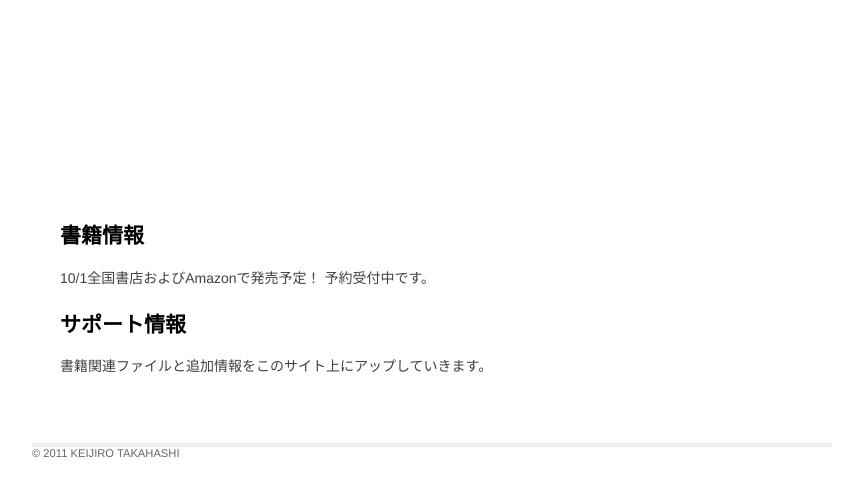
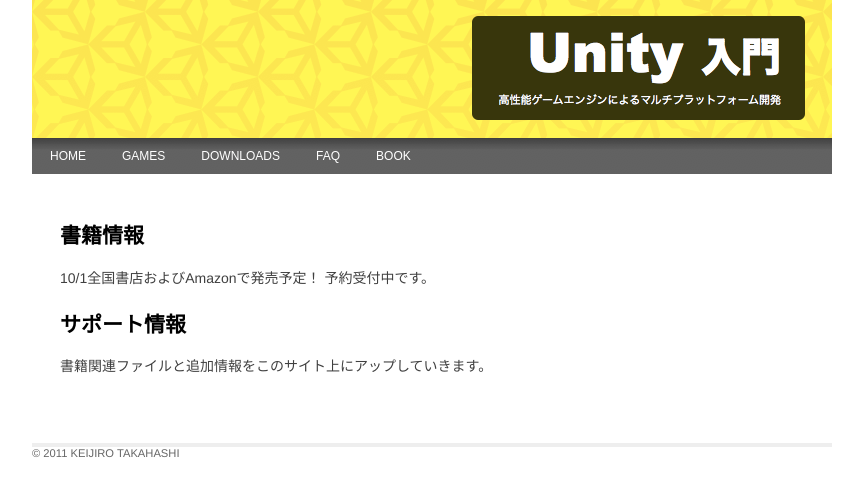
Before and after one commit to unity-yb/unity-yb.github.com, a Jekyll site: the page test.html, which Jekyll copies as it is, in a window 1280 px wide. Shown: the top 497 px of the page, without its empty margins (208-1071 px from the left). Built offline with Jekyll 4.4.1, drawn with Linux system fonts in a browser that asks for light colours.

Commit message:
Edited css/screen.css via GitHub

```diff
--- a/css/screen.css
+++ b/css/screen.css
@@ -10,11 +10,11 @@
   height: 138px;
   margin: 0px;
   padding: 0px;
-  background-image: url(./images/title.png);
+  background-image: url(/images/title.png);
 }
 
 #navigation {
-  background-image: url(./images/navigation.png);
+  background-image: url(/images/navigation.png);
   font-family: Arial;
   font-size: 12px;
   height: 36px;
```
